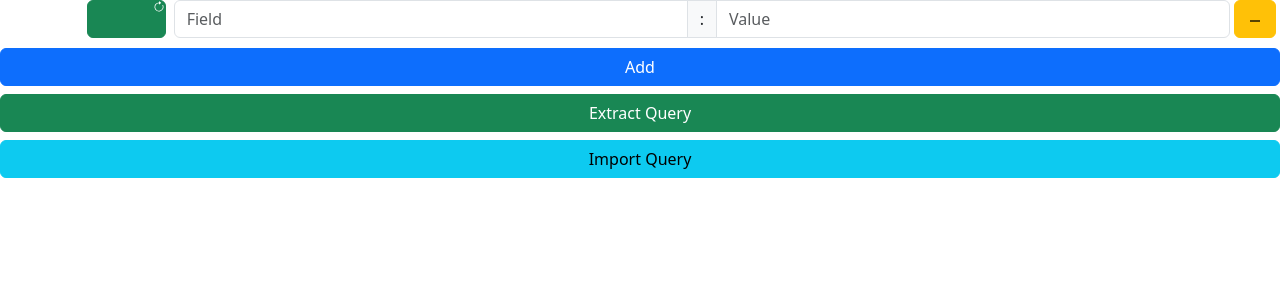
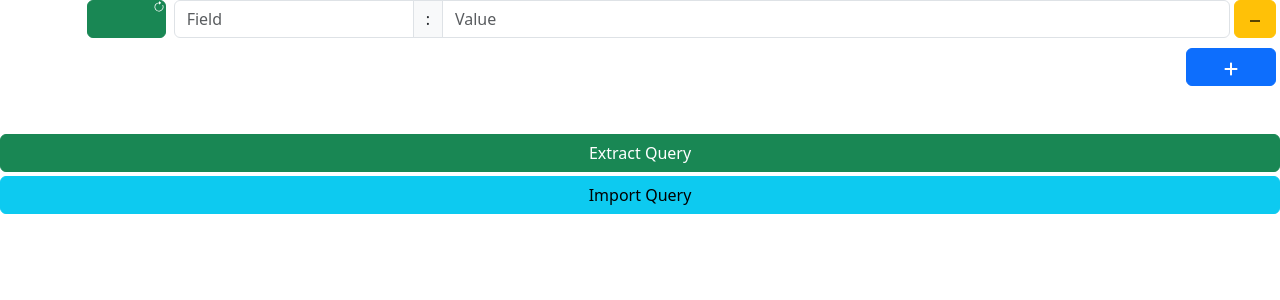
Before and after one commit to Kobudzik/fancy-gralog-queries, a React (Create React App) app: page / in a window 1280 px wide. Shown: the top 300 px of the page. Built offline with nearby package versions, Linux system fonts and the light colour scheme.

Commit message:
Styling improved

```diff
--- a/src/components/QueryGenerator/QueryGenerator.js
+++ b/src/components/QueryGenerator/QueryGenerator.js
@@ -2,6 +2,7 @@ import { useState } from "react";
 import { Button } from "react-bootstrap";
 import "./QueryGenerator.css";
 import QueryListItem from "./QueryListItem/QueryListItem";
+import { FaPlus } from "react-icons/fa6";
 
 function QueryGenerator() {
     const [items, setItems] = useState([{ field: "", value: "", condition: null, reversed: false }]);
@@ -126,7 +127,7 @@ function QueryGenerator() {
     };
 
     return (
-        <div className="list-container">
+        <div className="">
             {items.map((item, index) => (
                 <QueryListItem
                     key={index}
@@ -138,16 +139,20 @@ function QueryGenerator() {
                     onRemoveItem={removeItem}
                 />
             ))}
-            <Button onClick={addNewItem} variant="primary" className="mb-2">
-                Add
+            <div style={{ display: "flex", justifyContent: "flex-end" }}>
+                <Button onClick={addNewItem} variant="primary" style={{ width: "90px" }} className="mx-1">
+                    <FaPlus />
                 </Button>
-            <Button onClick={extractQuery} variant="success" className="mb-2">
+            </div>
+            <div className="d-flex flex-column gap-1 mt-5">
+                <Button onClick={extractQuery} variant="success">
                     Extract Query
                 </Button>
                 <Button onClick={importQuery} variant="info">
                     Import Query
                 </Button>
             </div>
+        </div>
     );
 }
 
--- a/src/components/QueryGenerator/QueryListItem/QueryListItem.js
+++ b/src/components/QueryGenerator/QueryListItem/QueryListItem.js
@@ -35,6 +35,7 @@ function QueryListItem({ item, index, onPropertyChanged, onToggleJoinCondition,
                     type="text"
                     placeholder="Field"
                     title="Field"
+                    style={{ maxWidth: "15rem" }}
                 />
                 <InputGroup.Text>:</InputGroup.Text>
                 <FormControl
```
Lines whose indentation alone changed are shown as unchanged.
